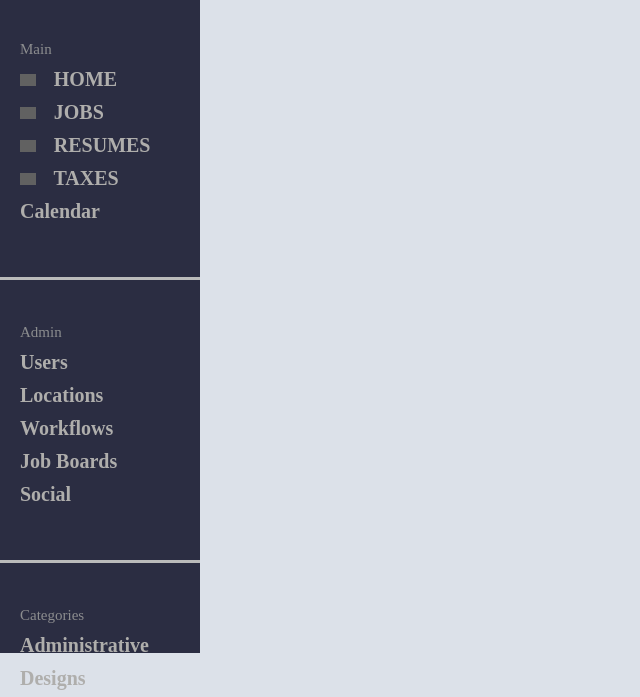
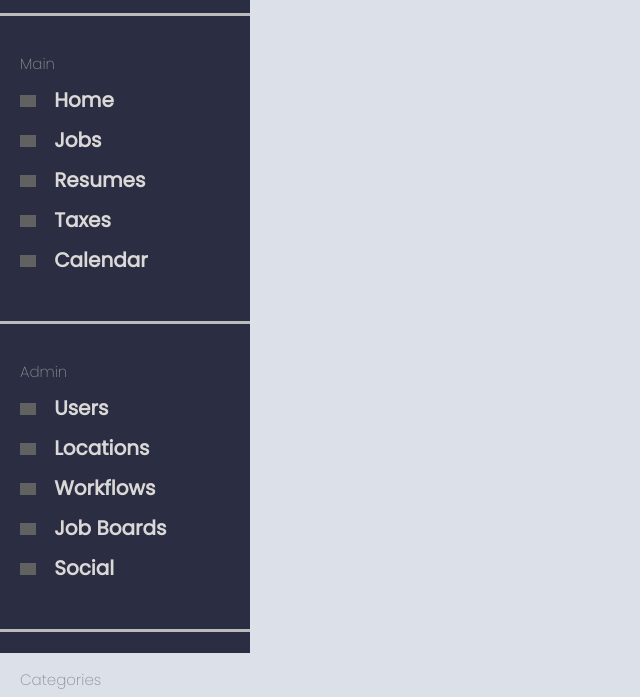
Before and after one commit to trevorfitz0/Static-Comp, a plain HTML site: page index.html in a window 1280 px wide. Shown: the part 147-844 px from the top of the page, without its empty margins (0-640 px from the left). Drawn offline with Linux system fonts and the light colour scheme; grey boxes are pictures that could not be loaded.

Commit message:
Adding Icons

```diff
--- a/index.html
+++ b/index.html
@@ -6,6 +6,9 @@
     <meta name="viewport" content="width=device-width, initial-scale=1.0">
     <title>Static Comp</title>
     <link rel="stylesheet" href="styles.css">
+    <link rel="preconnect" href="https://fonts.googleapis.com">
+    <link rel="preconnect" href="https://fonts.gstatic.com" crossorigin>
+    <link href="https://fonts.googleapis.com/css2?family=Poppins:wght@200;400&display=swap" rel="stylesheet">
 </head>
 <body>
     <nav>
@@ -18,30 +21,48 @@
             <p>Main</p>
             <li>
                 <img class="icon" src="https://cdn-icons-png.flaticon.com/512/1946/1946436.png">
-                <span>HOME</span>
+                <span>Home</span>
             </li>
             <li>
                 <img class = "icon"src="https://cdn-icons-png.flaticon.com/512/2910/2910791.png">
-                <span>JOBS</span>
+                <span>Jobs</span>
             </li>
             <li>
                 <img class = "icon"src="https://cdn-icons-png.flaticon.com/512/4212/4212312.png">
-                <span>RESUMES</span>
+                <span>Resumes</span>
             </li>
             <li>
                 <img class = "icon"src="https://cdn-icons-png.flaticon.com/512/3408/3408755.png">
-                <span>TAXES</span>
+                <span>Taxes</span>
             </li>
-            <li>Calendar</li>
+            <li>
+                <img class = "icon"src="https://cdn-icons-png.flaticon.com/512/2886/2886665.png">
+                <span>Calendar</span>
+            </li>
         </ul>
         <hr class="break-line"></hr>
         <ul class="tabs">
             <p>Admin</p>
-            <li>Users</li>
-            <li>Locations</li>
-            <li>Workflows</li>
-            <li>Job Boards</li>
-            <li>Social</li>
+            <li>
+                <img class="icon" src="https://cdn-icons-png.flaticon.com/512/1077/1077114.png">
+                <span>Users</span>
+            </li>
+            <li>
+                <img class = "icon"src="https://cdn-icons-png.flaticon.com/512/535/535188.png">
+                <span>Locations</span>
+            </li>
+            <li>
+                <img class = "icon"src="https://cdn-icons-png.flaticon.com/512/487/487349.png">
+                <span>Workflows</span>
+            </li>
+            <li>
+                <img class = "icon"src="https://cdn-icons-png.flaticon.com/512/5140/5140527.png">
+                <span>Job Boards</span>
+            </li>
+            <li>
+                <img class = "icon"src="https://cdn-icons-png.flaticon.com/512/9395/9395628.png">
+                <span>Social</span>
+            </li>
         </ul>
         <hr class="break-line"></hr>
         <ul class="tabs">
--- a/styles.css
+++ b/styles.css
@@ -1,11 +1,12 @@
 
 :root {
     --side-font-color: #8c8d8f;
-    --font-color: #afaeac;
+    --font-color: #dad9d7;
     --back-color: #DCE1E9;
     --nav-color: #2B2D42;
     --highlight-color: #387D7A;
     --break-color: #C0C2C6;
+    --font: 'Poppins', sans-serif;
 }
 
 * {
@@ -14,6 +15,7 @@
     outline: none;
     border: none;
     text-decoration: none;
+    font-family: var(--font);
 }
 
 body {
@@ -25,7 +27,7 @@ nav {
     background-color: var(--nav-color);
     color: var(--font-color);
     height: 100%;
-    width: 200px;
+    width: 250px;
     display: flex;
     flex-direction: column;
 }
@@ -34,6 +36,7 @@ nav {
     display: flex;
     flex-direction: column;
     align-items: center;
+    margin-top: 20px;
 }
 
 .face {
@@ -44,8 +47,8 @@ nav {
 
 .break-line {
     color: var(--break-color);
-    margin-top: 3vh;
-    margin-bottom: 3vh;
+    margin-top: 2vh;
+    margin-bottom: 2vh;
     border-top: 3px solid #bbb;
 }
 
```
